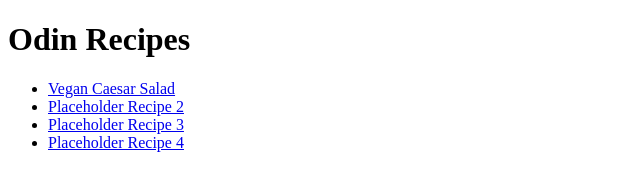
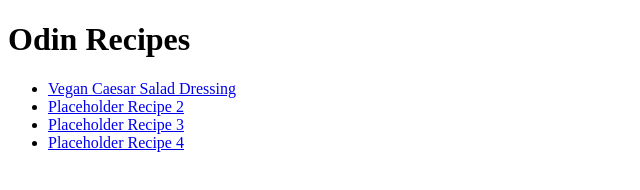
Before and after one commit to laurenceandrews/odin-recipes, a plain HTML site: page index.html in a window 1280 px wide. Shown: the full height of the page, 0-640 px from the left. Drawn offline with Linux system fonts and the light colour scheme.

Commit message:
Update recipe names on home page

```diff
--- a/index.html
+++ b/index.html
@@ -9,7 +9,7 @@
 <body>
     <h1>Odin Recipes</h1>
     <ul>
-        <li><a href="recipes/vegan-caesar-salad-dressing.html">Vegan Caesar Salad</a></li>
+        <li><a href="recipes/vegan-caesar-salad-dressing.html">Vegan Caesar Salad Dressing</a></li>
         <li><a href="recipes/placeholder-recipe-2.html">Placeholder Recipe 2</a></li>
         <li><a href="recipes/placeholder-recipe-3.html">Placeholder Recipe 3</a></li>
         <li><a href="recipes/placeholder-recipe-4.html">Placeholder Recipe 4</a></li>
```
